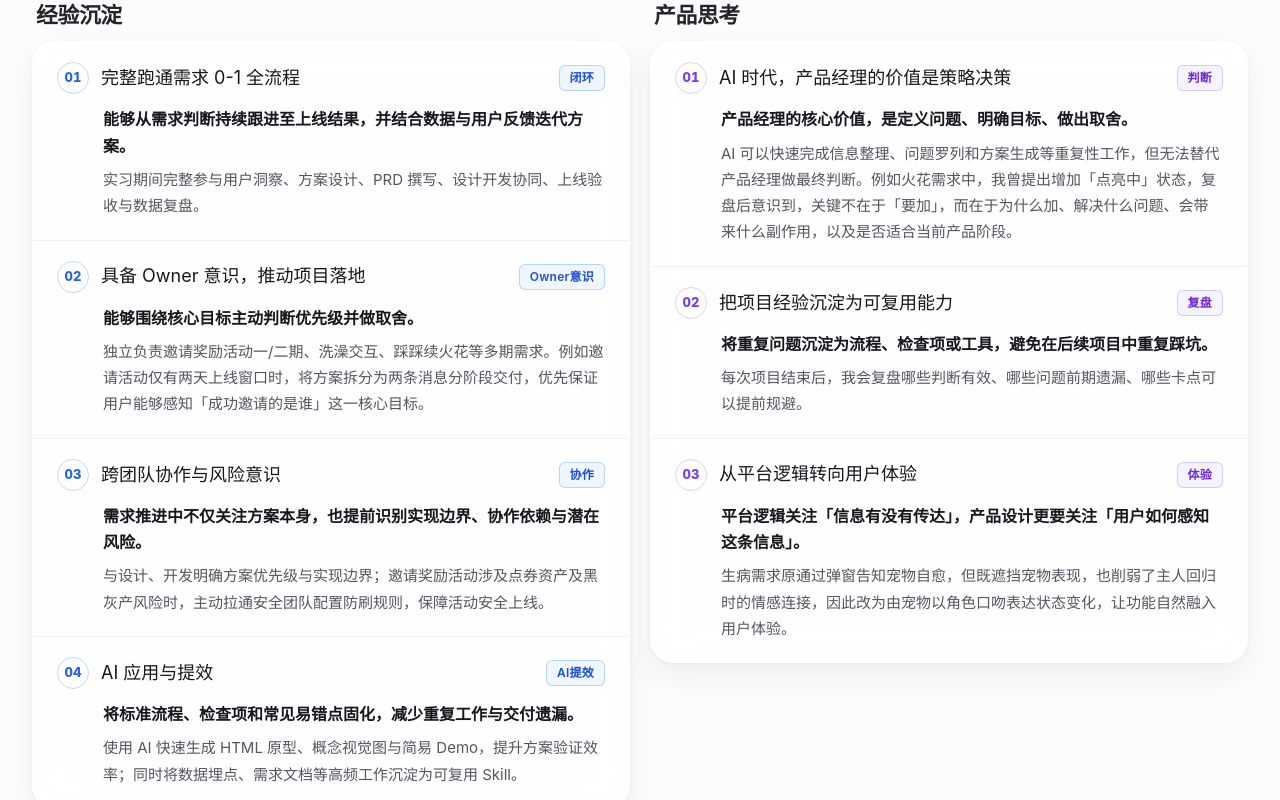
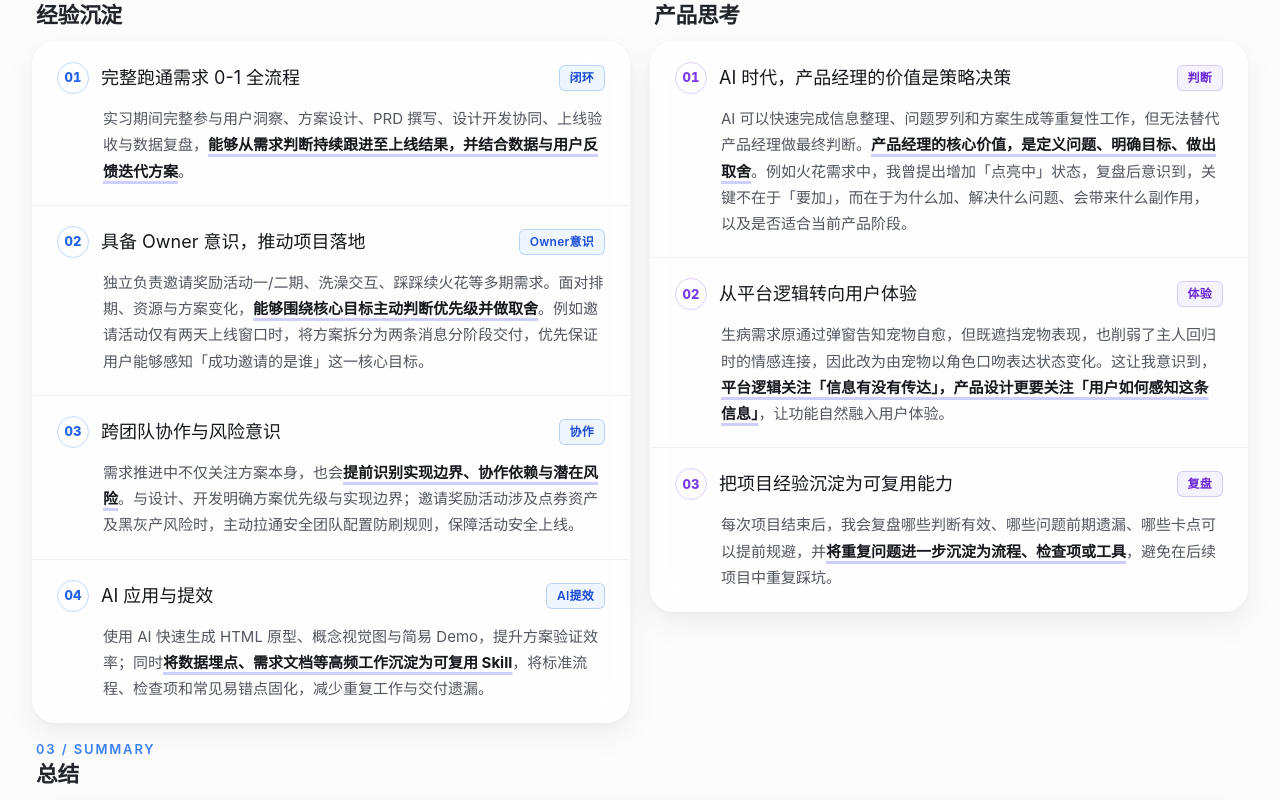
Before and after one commit to kajun2002/portfolio-site, a React (Vite) app: page /#about in a window 1280 px wide. Shown: the part 2440-3240 px from the top of the page. Built offline with nearby package versions, Linux system fonts and the light colour scheme.

Commit message:
Reflection deck: single-paragraph body with bold highlights, no key line; reorder thinking items

```diff
--- a/app/globals.css
+++ b/app/globals.css
@@ -640,7 +640,6 @@ img { display:block; max-width:100%; }
 .reflection-item p { margin:var(--sp-3) 0 0 46px; color:var(--ink-700); font-size:15px; line-height:1.75; }
 .reflection-item p+p { margin-top:var(--sp-2); }
 .reflection-item p strong { color:var(--ink-900); font-weight:750; text-decoration:underline; text-decoration-color:rgba(91,98,255,.3); text-decoration-thickness:3px; text-underline-offset:4px; }
-.reflection-item .reflection-key { color:var(--ink-900); font-size:16px; font-weight:750; line-height:1.65; }
 .reflection-item .reflection-support { color:var(--ink-600); }
 .reflection-thinking .reflection-item-head>.tnum { color:var(--violet-600); border-color:rgba(124,58,237,.24); }
 .reflection-groups + .reflection-group { margin-top:var(--sp-5); }
--- a/app/page.tsx
+++ b/app/page.tsx
@@ -242,23 +242,19 @@ export default function Home() {
               <div className="reflection-list">
                 <article className="reflection-item">
                   <div className="reflection-item-head"><span className="tnum">01</span><h4>完整跑通需求 0-1 全流程</h4><span className="reflection-tag">闭环</span></div>
-                  <p className="reflection-key">能够从需求判断持续跟进至上线结果，并结合数据与用户反馈迭代方案。</p>
-                  <p className="reflection-support">实习期间完整参与用户洞察、方案设计、PRD 撰写、设计开发协同、上线验收与数据复盘。</p>
+                  <p className="reflection-support">实习期间完整参与用户洞察、方案设计、PRD 撰写、设计开发协同、上线验收与数据复盘，<strong>能够从需求判断持续跟进至上线结果，并结合数据与用户反馈迭代方案</strong>。</p>
                 </article>
                 <article className="reflection-item">
                   <div className="reflection-item-head"><span className="tnum">02</span><h4>具备 Owner 意识，推动项目落地</h4><span className="reflection-tag">Owner意识</span></div>
-                  <p className="reflection-key">能够围绕核心目标主动判断优先级并做取舍。</p>
-                  <p className="reflection-support">独立负责邀请奖励活动一/二期、洗澡交互、踩踩续火花等多期需求。例如邀请活动仅有两天上线窗口时，将方案拆分为两条消息分阶段交付，优先保证用户能够感知「成功邀请的是谁」这一核心目标。</p>
+                  <p className="reflection-support">独立负责邀请奖励活动一/二期、洗澡交互、踩踩续火花等多期需求。面对排期、资源与方案变化，<strong>能够围绕核心目标主动判断优先级并做取舍</strong>。例如邀请活动仅有两天上线窗口时，将方案拆分为两条消息分阶段交付，优先保证用户能够感知「成功邀请的是谁」这一核心目标。</p>
                 </article>
                 <article className="reflection-item">
                   <div className="reflection-item-head"><span className="tnum">03</span><h4>跨团队协作与风险意识</h4><span className="reflection-tag">协作</span></div>
-                  <p className="reflection-key">需求推进中不仅关注方案本身，也提前识别实现边界、协作依赖与潜在风险。</p>
-                  <p className="reflection-support">与设计、开发明确方案优先级与实现边界；邀请奖励活动涉及点券资产及黑灰产风险时，主动拉通安全团队配置防刷规则，保障活动安全上线。</p>
+                  <p className="reflection-support">需求推进中不仅关注方案本身，也会<strong>提前识别实现边界、协作依赖与潜在风险</strong>。与设计、开发明确方案优先级与实现边界；邀请奖励活动涉及点券资产及黑灰产风险时，主动拉通安全团队配置防刷规则，保障活动安全上线。</p>
                 </article>
                 <article className="reflection-item">
                   <div className="reflection-item-head"><span className="tnum">04</span><h4>AI 应用与提效</h4><span className="reflection-tag">AI提效</span></div>
-                  <p className="reflection-key">将标准流程、检查项和常见易错点固化，减少重复工作与交付遗漏。</p>
-                  <p className="reflection-support">使用 AI 快速生成 HTML 原型、概念视觉图与简易 Demo，提升方案验证效率；同时将数据埋点、需求文档等高频工作沉淀为可复用 Skill。</p>
+                  <p className="reflection-support">使用 AI 快速生成 HTML 原型、概念视觉图与简易 Demo，提升方案验证效率；同时<strong>将数据埋点、需求文档等高频工作沉淀为可复用 Skill</strong>，将标准流程、检查项和常见易错点固化，减少重复工作与交付遗漏。</p>
                 </article>
               </div>
             </section>
@@ -271,18 +267,15 @@ export default function Home() {
               <div className="reflection-list">
                 <article className="reflection-item">
                   <div className="reflection-item-head"><span className="tnum">01</span><h4>AI 时代，产品经理的价值是策略决策</h4><span className="reflection-tag">判断</span></div>
-                  <p className="reflection-key">产品经理的核心价值，是定义问题、明确目标、做出取舍。</p>
-                  <p className="reflection-support">AI 可以快速完成信息整理、问题罗列和方案生成等重复性工作，但无法替代产品经理做最终判断。例如火花需求中，我曾提出增加「点亮中」状态，复盘后意识到，关键不在于「要加」，而在于为什么加、解决什么问题、会带来什么副作用，以及是否适合当前产品阶段。</p>
+                  <p className="reflection-support">AI 可以快速完成信息整理、问题罗列和方案生成等重复性工作，但无法替代产品经理做最终判断。<strong>产品经理的核心价值，是定义问题、明确目标、做出取舍</strong>。例如火花需求中，我曾提出增加「点亮中」状态，复盘后意识到，关键不在于「要加」，而在于为什么加、解决什么问题、会带来什么副作用，以及是否适合当前产品阶段。</p>
                 </article>
                 <article className="reflection-item">
-                  <div className="reflection-item-head"><span className="tnum">02</span><h4>把项目经验沉淀为可复用能力</h4><span className="reflection-tag">复盘</span></div>
-                  <p className="reflection-key">将重复问题沉淀为流程、检查项或工具，避免在后续项目中重复踩坑。</p>
-                  <p className="reflection-support">每次项目结束后，我会复盘哪些判断有效、哪些问题前期遗漏、哪些卡点可以提前规避。</p>
+                  <div className="reflection-item-head"><span className="tnum">02</span><h4>从平台逻辑转向用户体验</h4><span className="reflection-tag">体验</span></div>
+                  <p className="reflection-support">生病需求原通过弹窗告知宠物自愈，但既遮挡宠物表现，也削弱了主人回归时的情感连接，因此改为由宠物以角色口吻表达状态变化。这让我意识到，<strong>平台逻辑关注「信息有没有传达」，产品设计更要关注「用户如何感知这条信息」</strong>，让功能自然融入用户体验。</p>
                 </article>
                 <article className="reflection-item">
-                  <div className="reflection-item-head"><span className="tnum">03</span><h4>从平台逻辑转向用户体验</h4><span className="reflection-tag">体验</span></div>
-                  <p className="reflection-key">平台逻辑关注「信息有没有传达」，产品设计更要关注「用户如何感知这条信息」。</p>
-                  <p className="reflection-support">生病需求原通过弹窗告知宠物自愈，但既遮挡宠物表现，也削弱了主人回归时的情感连接，因此改为由宠物以角色口吻表达状态变化，让功能自然融入用户体验。</p>
+                  <div className="reflection-item-head"><span className="tnum">03</span><h4>把项目经验沉淀为可复用能力</h4><span className="reflection-tag">复盘</span></div>
+                  <p className="reflection-support">每次项目结束后，我会复盘哪些判断有效、哪些问题前期遗漏、哪些卡点可以提前规避，并<strong>将重复问题进一步沉淀为流程、检查项或工具</strong>，避免在后续项目中重复踩坑。</p>
                 </article>
               </div>
             </section>
```
